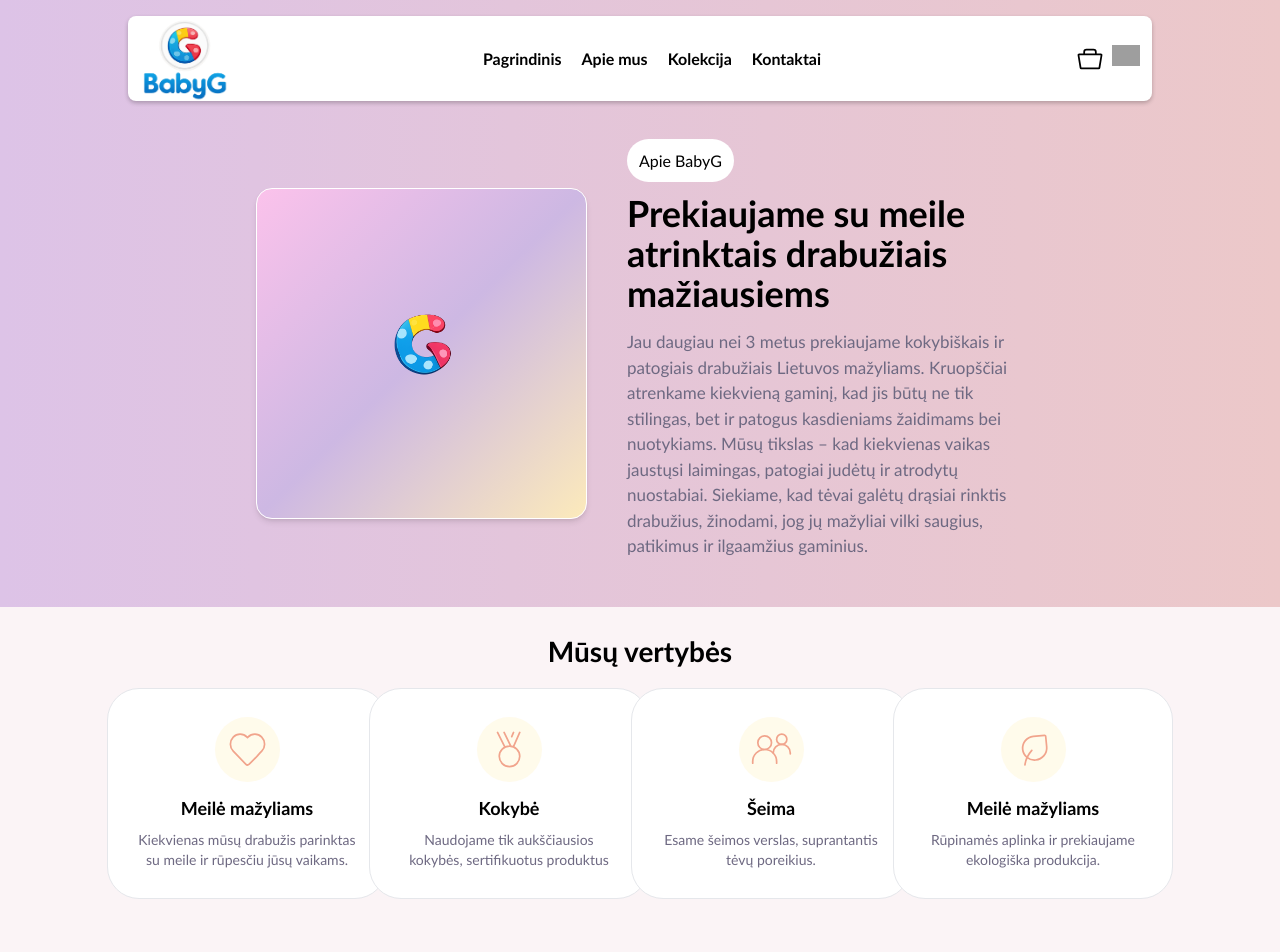
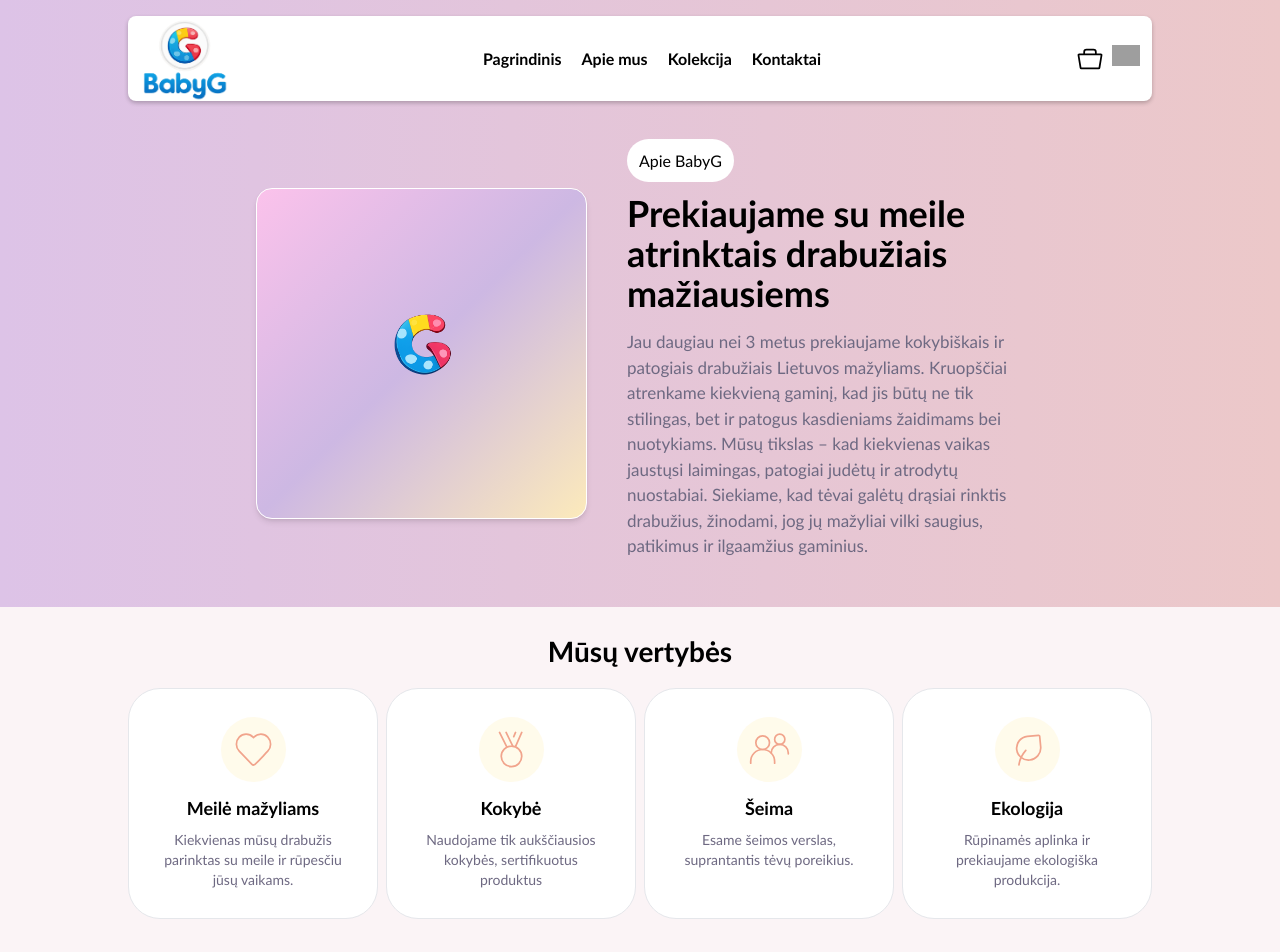
Before and after one commit to SplaTT141/babyG, a React (Vite) app in the folder client/: page /apie-mus in a window 1280 px wide. Shown: the top 952 px of the page. Built offline with nearby package versions, Linux system fonts and the light colour scheme; grey boxes are pictures that could not be loaded.

Commit message:
about us cards same height bug  fix

```diff
--- a/client/src/pages/AboutPage.jsx
+++ b/client/src/pages/AboutPage.jsx
@@ -23,7 +23,7 @@ export function AboutPage() {
             text: "Esame šeimos verslas, suprantantis tėvų poreikius."
         },
         {
-            name: "Meilė mažyliams",
+            name: "Ekologija",
             img: leaf,
             text: "Rūpinamės aplinka ir prekiaujame ekologiška produkcija."
         },
@@ -65,10 +65,11 @@ export function AboutPage() {
             <section className="section-white pt-7 pb-10">
                 <div className="container mx-auto w-9/10">
                     <h1 className="heading">Mūsų vertybės</h1>
-                    <div className="grid grid-cols-1 sm:grid-cols-2 xl:grid-cols-4 gap-6 place-items-center">
+                    {/* <div className="grid grid-cols-1 sm:grid-cols-2 lg:grid-cols-3 2xl:grid-cols-4 gap-6 place-items-center"> */}
+                    <div className="flex flex-col md:flex-row items-stretch gap-2">
                         {
                             values.map((value, index) => (
-                                <div className="card w-70 p-7 text-center" key={index}>
+                                <div className="card flex flex-col flex-1 p-7 text-center" key={index}>
                                     <div className="bg-amber-50 rounded-full p-3">
                                         <img src={value.img} alt={value.name} />
                                     </div>
```
